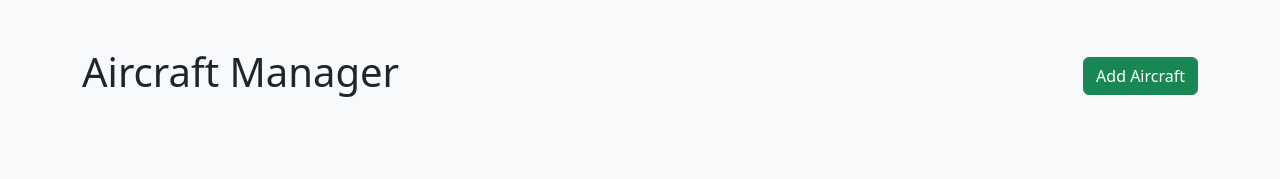
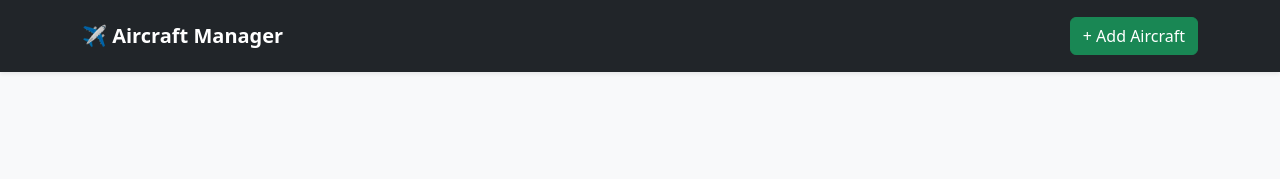
Before and after one commit to OndrejoGergo/AircraftManager, a website: page public/index.html in a window 1280 px wide. Drawn offline with nearby package versions, Linux system fonts and the light colour scheme; no server answers.

Commit message:
some fixes, maybe done

```diff
--- a/db.js
+++ b/db.js
@@ -87,6 +87,7 @@ export const deleteAircraft = (id) =>
     )
     .run(id);
 
+
 const { aircraftCount } = db
   .prepare(
     `
--- a/public/index.html
+++ b/public/index.html
@@ -3,8 +3,13 @@
   <head>
     <meta charset="UTF-8" />
     <meta name="viewport" content="width=device-width, initial-scale=1.0" />
+
     <title>Aircraft Manager</title>
+
+    <link rel="icon" type="image/png" href="./aircraft.png" />
+
     <script src="index.js" defer></script>
+
     <link
       href="https://cdn.jsdelivr.net/npm/bootstrap@5.3.3/dist/css/bootstrap.min.css"
       rel="stylesheet"
@@ -12,16 +17,26 @@
   </head>
 
   <body class="bg-light">
-    <div class="container py-5">
-      <div class="d-flex justify-content-between align-items-center mb-4">
-        <h1>Aircraft Manager</h1>
+
+    <nav class="navbar navbar-dark bg-dark shadow-sm fixed-top p-3">
+      <div class="container">
+
+        <span class="navbar-brand fw-bold">
+          ✈ Aircraft Manager
+        </span>
 
         <button class="btn btn-success" onclick="addAircraft()">
-          Add Aircraft
+          + Add Aircraft
         </button>
+
       </div>
+    </nav>
 
-      <div class="row" id="aircraft-list"></div>
+    <div class="container" style="padding-top: 90px;">
+
+      <div class="row g-4" id="aircraft-list"></div>
+
     </div>
+
   </body>
 </html>
--- a/public/index.js
+++ b/public/index.js
@@ -1,4 +1,5 @@
 const API_URL = "http://localhost:3000/aircrafts";
+
 
 async function loadAircrafts() {
   const response = await fetch(API_URL);
@@ -65,14 +66,14 @@ async function loadAircrafts() {
 
             <button
               id="edit-btn-${aircraft.id}"
-              class="btn btn-primary btn-sm"
+              class="btn btn-primary btn-sm w-25"
               onclick="toggleEdit(${aircraft.id})"
             >
               Edit
             </button>
 
             <button
-              class="btn btn-danger btn-sm"
+              class="btn btn-danger btn-sm w-25"
               onclick="deleteAircraft(${aircraft.id})"
             >
               Delete
```
Also changed, not shown: public/aircraft.png (added), 1 other file.
